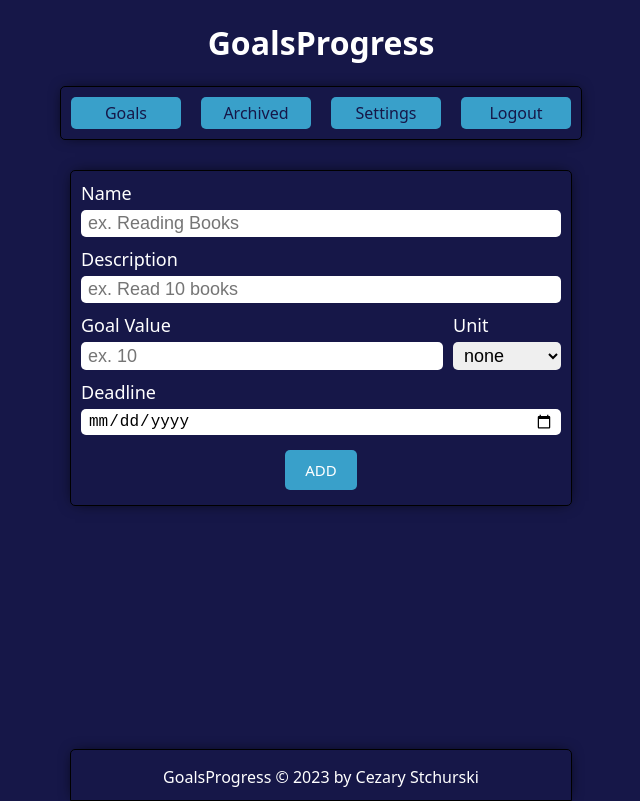
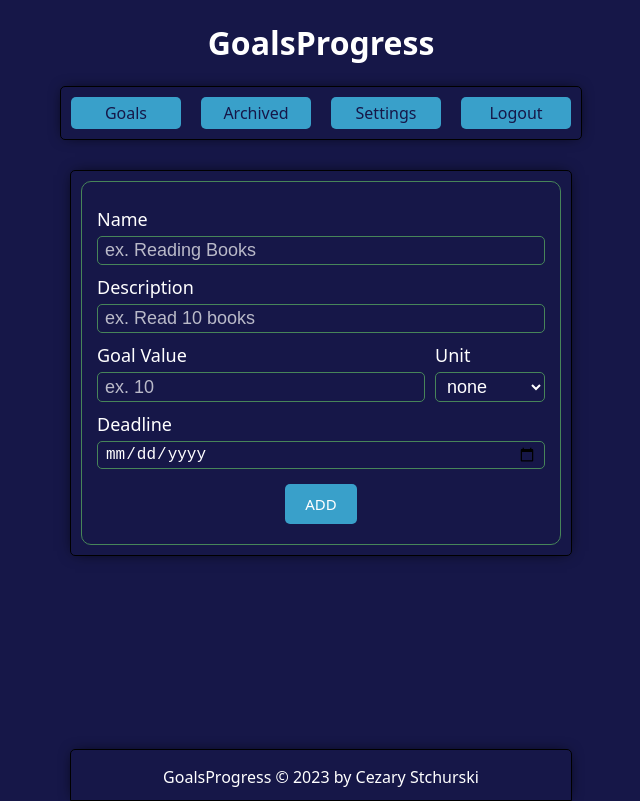
Before and after one commit to czareks2000/GoalsProgress, a React (Create React App) app in the folder goals-progress/: page /goals/create in a window 1280 px wide. Shown: the whole page, without its empty margins (319-959 px from the left). Built offline with nearby package versions, Linux system fonts and the light colour scheme.

Commit message:
change crate goal form style

```diff
--- a/goals-progress/src/App.css
+++ b/goals-progress/src/App.css
@@ -122,7 +122,7 @@ a .goal{
 }
 
 .create-form > div{
-  margin: 10px 0;
+  margin-top: 10px;
 }
 
 .form-control{
@@ -139,11 +139,20 @@ a .goal{
   font-size: large;
   margin-top: 5px;
   padding: 3px 7px;
+  background-color: var(--background-dark);
+  border: 1px solid var(--primary);
+  color: white;
+}
+
+.form-control input::placeholder, .form-control select::placeholder {
+  opacity: 0.7;
+  color: white;
 }
 
 .form-control input:focus-visible, .form-control select:focus-visible{
   outline-style: solid;
   outline-width: 2px;
+  border: 1px solid var(--highlight);
   outline-color: var(--highlight);
 }
 
--- a/goals-progress/src/components/GoalCreateForm.js
+++ b/goals-progress/src/components/GoalCreateForm.js
@@ -33,7 +33,7 @@ const GoalCreateForm = ({ onAdd }) => {
 
   return (
     <div className="container shadow">
-        <form className="create-form" onSubmit={onSubmit}>
+        <form className="create-form outline " onSubmit={onSubmit}>
           <div className="form-control">
             <label>Name</label>
             <input
```
